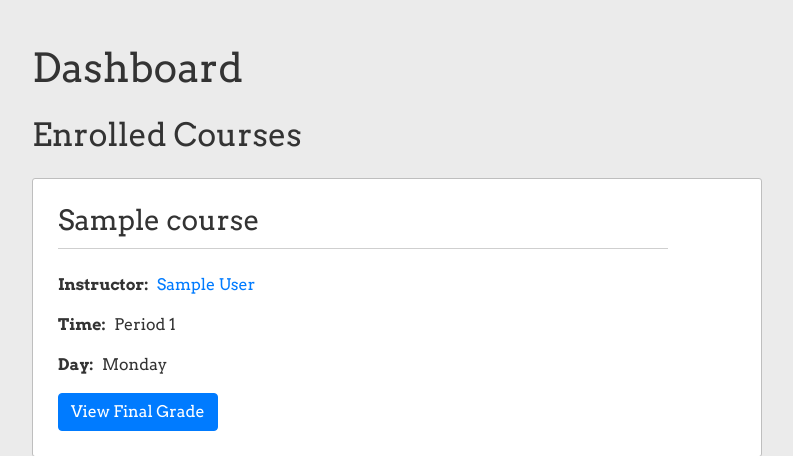
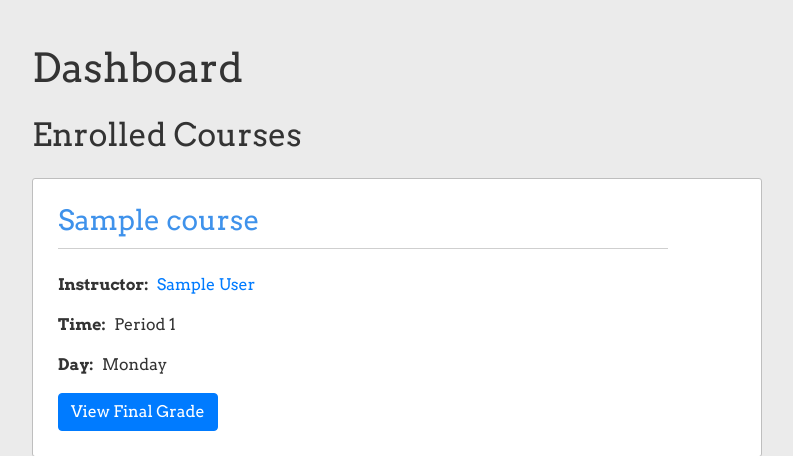
Before and after one commit to JacobCuke/SchoolManagement, a Django app: a page that uses school/templates/school/base.html in a window 1280 px wide, with the pointer over the restyled element. Shown: the part 56-512 px from the top of the page, without its empty margins (53-846 px from the left). Run offline with Django 3.2, Linux system fonts and the light colour scheme; a user stored in the database is signed in; tables that the repository leaves empty hold one stand-in row (values such as "Sample post"); parts of the project's set-up code (start-up, migrations or seed data) failed here and were passed over; some libraries are stand-ins or nearby versions.

Commit message:
Make content title links more obvious

```diff
--- a/school/static/school/main.css
+++ b/school/static/school/main.css
@@ -45,8 +45,12 @@ body {
   color: #333333;
 }
 
+.content-section:hover .content-title .title-link {
+  color: #3f92eb;
+}
+
 .title-link:hover {
-  color: #007bff;
+  color: #007bff !important;
 }
 
 .profile-title {
```
